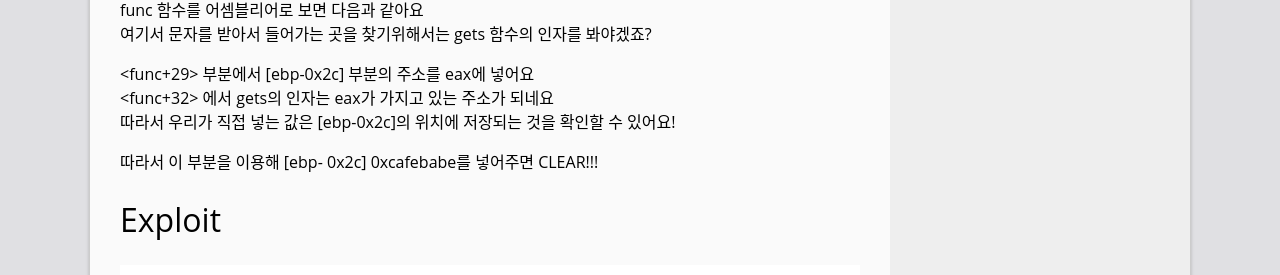
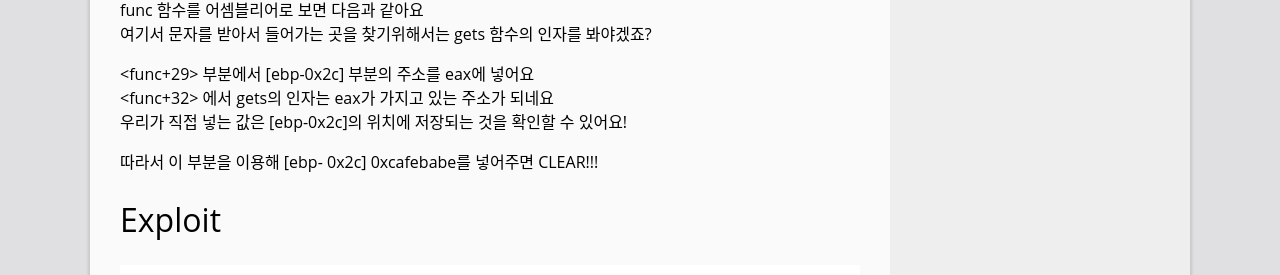
Before and after one commit to UnKN0wnName/stfwlg.github.io, a Jekyll site: the page built from _posts/2018-06-08-[pwnable.kr]_bof_풀이.md, in a window 1280 px wide and 900 px high, scrolled down 1907 px. Shown: the part 149-424 px from the top of the window. Built offline with Jekyll 4.4.1, drawn with Linux system fonts in a browser that asks for light colours.

Commit message:
Update 2018-06-08-[pwnable.kr]_bof_풀이.md

```diff
--- a/_posts/2018-06-08-[pwnable.kr]_bof_풀이.md
+++ b/_posts/2018-06-08-[pwnable.kr]_bof_풀이.md
@@ -58,7 +58,7 @@ func 함수를 어셈블리어로 보면 다음과 같아요
 
 <func+29> 부분에서 [ebp-0x2c] 부분의 주소를 eax에 넣어요
 <func+32> 에서 gets의 인자는 eax가 가지고 있는 주소가 되네요
-따라서 우리가 직접 넣는 값은 [ebp-0x2c]의 위치에 저장되는 것을 확인할 수 있어요!
+우리가 직접 넣는 값은 [ebp-0x2c]의 위치에 저장되는 것을 확인할 수 있어요!
 
 따라서 이 부분을 이용해 [ebp- 0x2c] 0xcafebabe를 넣어주면 CLEAR!!!
 
```
